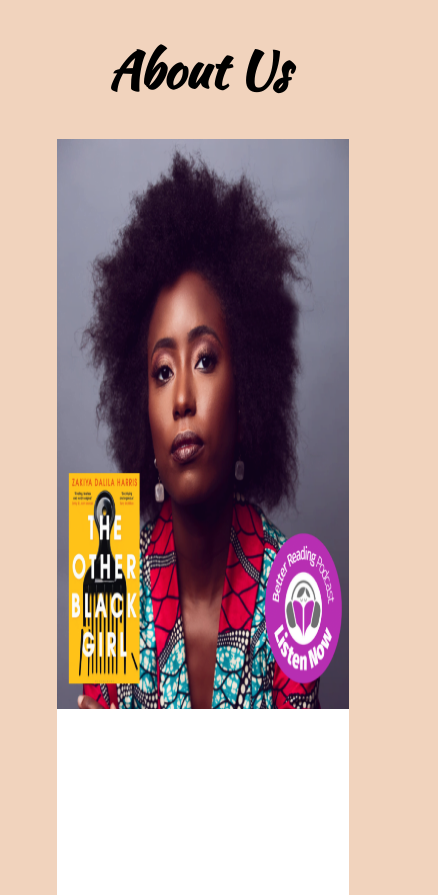
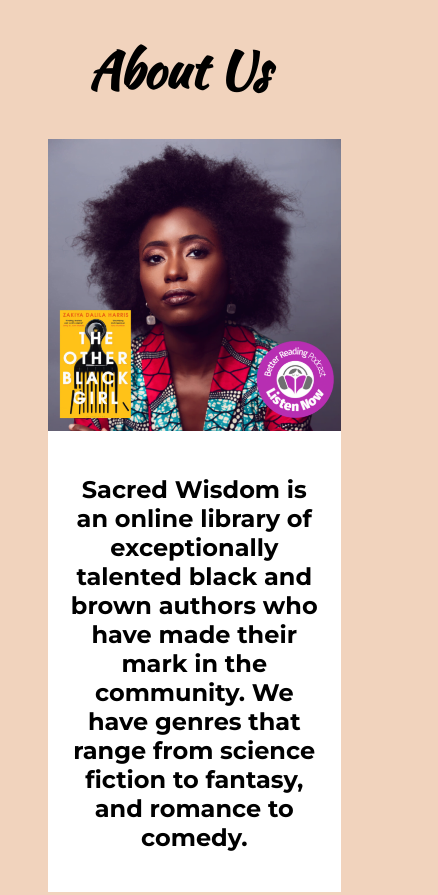
Before and after one commit to frgerona/Week5v1, a plain HTML site: page about.html in a window 390 px wide. Shown: the top 895 px of the page, 438 px wide, since content can reach past the window. Drawn offline with Linux system fonts and the light colour scheme.

Commit message:
second commit with responsive changes

```diff
--- a/about.css
+++ b/about.css
@@ -9,21 +9,20 @@ body {
 }
 
 .landingbox-right {
-    align-self: center;
-    text-align: center;
-    margin-right: 20px;
+    /* align-self: center;
+    text-align: center; */
+    margin: auto;
 }
 
 .landingbox-right h2 {
-    font-size: 36px;
+    font-size: 32px;
 }
 
 @media only screen and (min-width: 768px) {
     .landingbox {
         display: grid;
         grid-template-columns: 1fr 1fr;
-        width: 1200px;
-        height: 570px;
+        width: 75%;
         background: white;
         margin: 20px 0 0 100px;
     }
@@ -35,6 +34,7 @@ body {
         grid-template-columns: 1fr;
         grid-template-rows: 1fr 1fr;
         width: 75%;
+        height: 100%;
         background: white;
         margin: auto;
     }
--- a/about.html
+++ b/about.html
@@ -5,19 +5,14 @@
     <meta http-equiv="X-UA-Compatible" content="IE=edge" />
     <meta name="viewport" content="width=device-width, initial-scale=1.0" />
     <link rel="stylesheet" href="./application.css" />
-    <link rel="stylesheet" href="./about.css" />
+    <link rel="stylesheet" href="./about2.css" />
     <title>Sacred Wisdom Library About Page</title>
   </head>
   <body>
     <h1 class="title">About Us</h1>
     <div class="landingbox">
       <div class="landingbox-left">
-        <img
-          src="./Assets/aboutus.png"
-          alt="About Us image"
-          width="570px"
-          height="570px"
-        />
+        <img src="./Assets/aboutus.png" alt="About Us image" width="570px" />
       </div>
       <div class="landingbox-right">
         <h2>
--- /dev/null
+++ b/about2.css
@@ -0,0 +1,42 @@
+body {
+    background-color: #F1D3BD;
+    padding-left: 40px;
+}
+
+.title {
+    font-size: 50px;
+    font-weight: 700;
+    padding-left: 40px;
+}
+
+.landingbox {
+    display: flex;
+    background: white;
+    width: 75%;
+}
+
+.landingbox-left img {
+    height: 100%;
+}
+
+.landingbox-right {
+    align-self: center;
+    text-align: center;
+}
+
+.landingbox-right h2 {
+    padding: 20px;
+}
+
+/* @media only screen and (min-width: 768px) {} */
+
+@media only screen and (max-width: 767px) {
+    .landingbox {
+        display: flex;
+        flex-direction: column;
+    }
+
+    .landingbox img {
+        width: 100%;
+    }
+}
```
